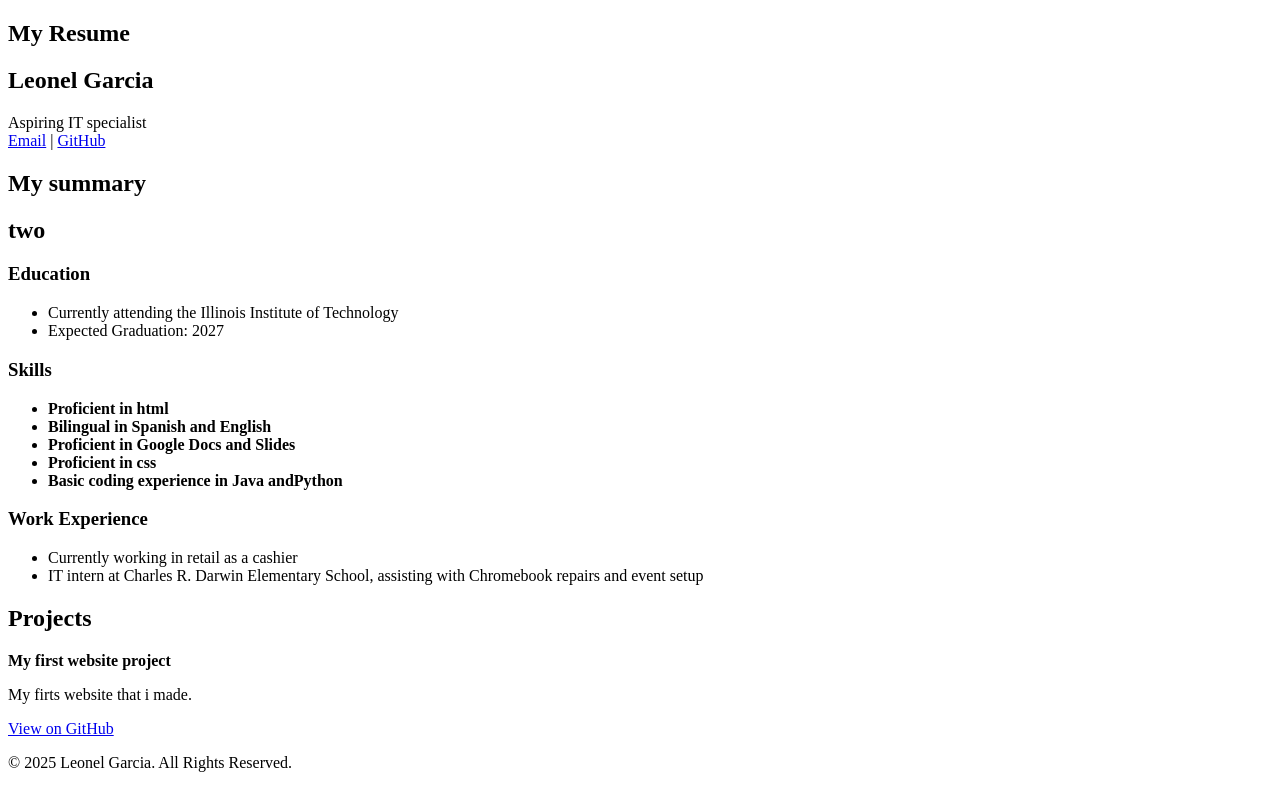
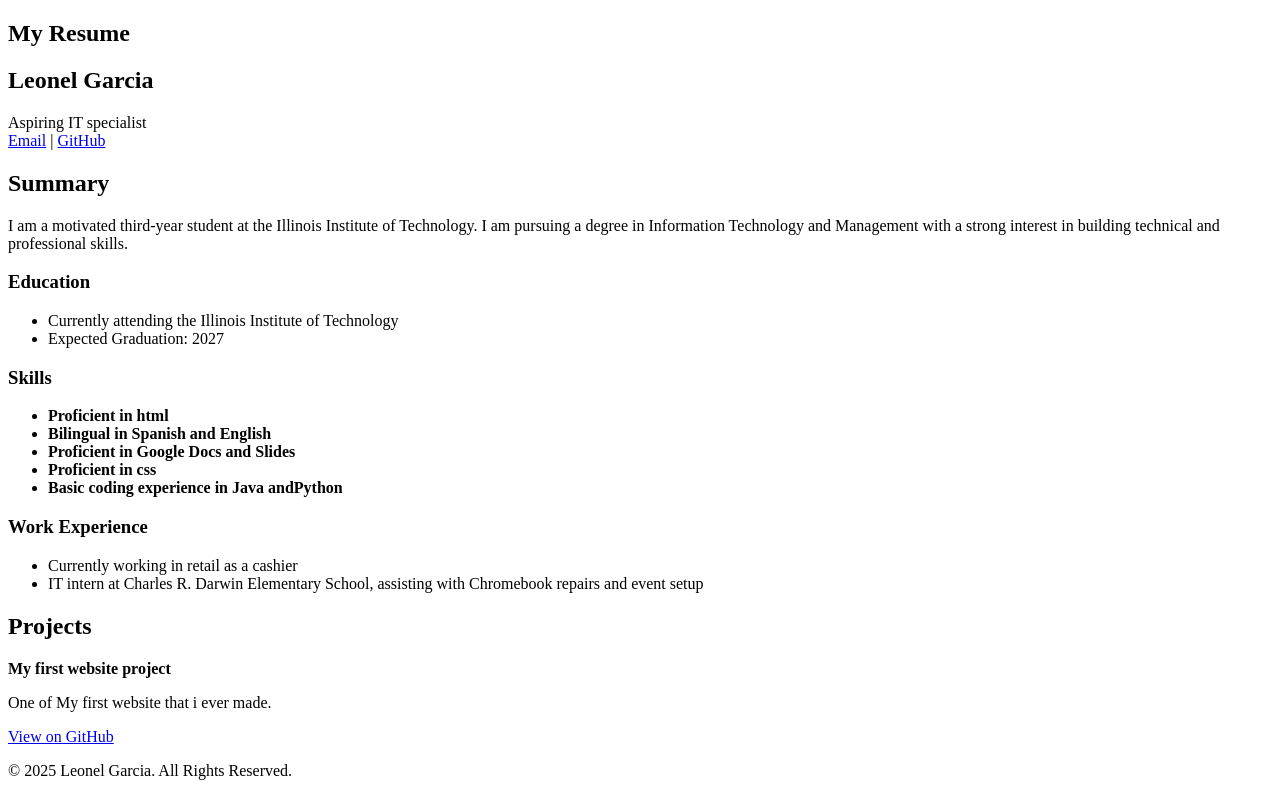
Before and after one commit to lgarcia296/ITM441_lab1, a plain HTML site: page index.html in a window 1280 px wide. Drawn offline with Linux system fonts and the light colour scheme.

Commit message:
Update index.html

```diff
--- a/index.html
+++ b/index.html
@@ -16,13 +16,12 @@
       </div>
     </section>
 
-	<section>
-      <h1>My summary</h1>
+	 <section>
+      <h2>Summary</h2>
+      <p>
+     I am a motivated third-year student at the Illinois Institute of Technology. I am pursuing a degree in Information Technology and Management with a strong interest in building technical and professional skills.
 
-      <div>
-        <h2>two</h2>
-
-      </div>
+      </p>
     </section>
 
     <section>
@@ -55,7 +54,7 @@
 	<section>
       <h2>Projects</h2>
       <p><strong>My first website project</strong></p>
-      <p>My firts website that i made.</p>
+      <p>One of My first website that i ever made.</p>
       <p><a href="https://github.com/lgarcia296/Project_1" target="_blank">View on GitHub</a></p>
     </section>
   </main>
```
